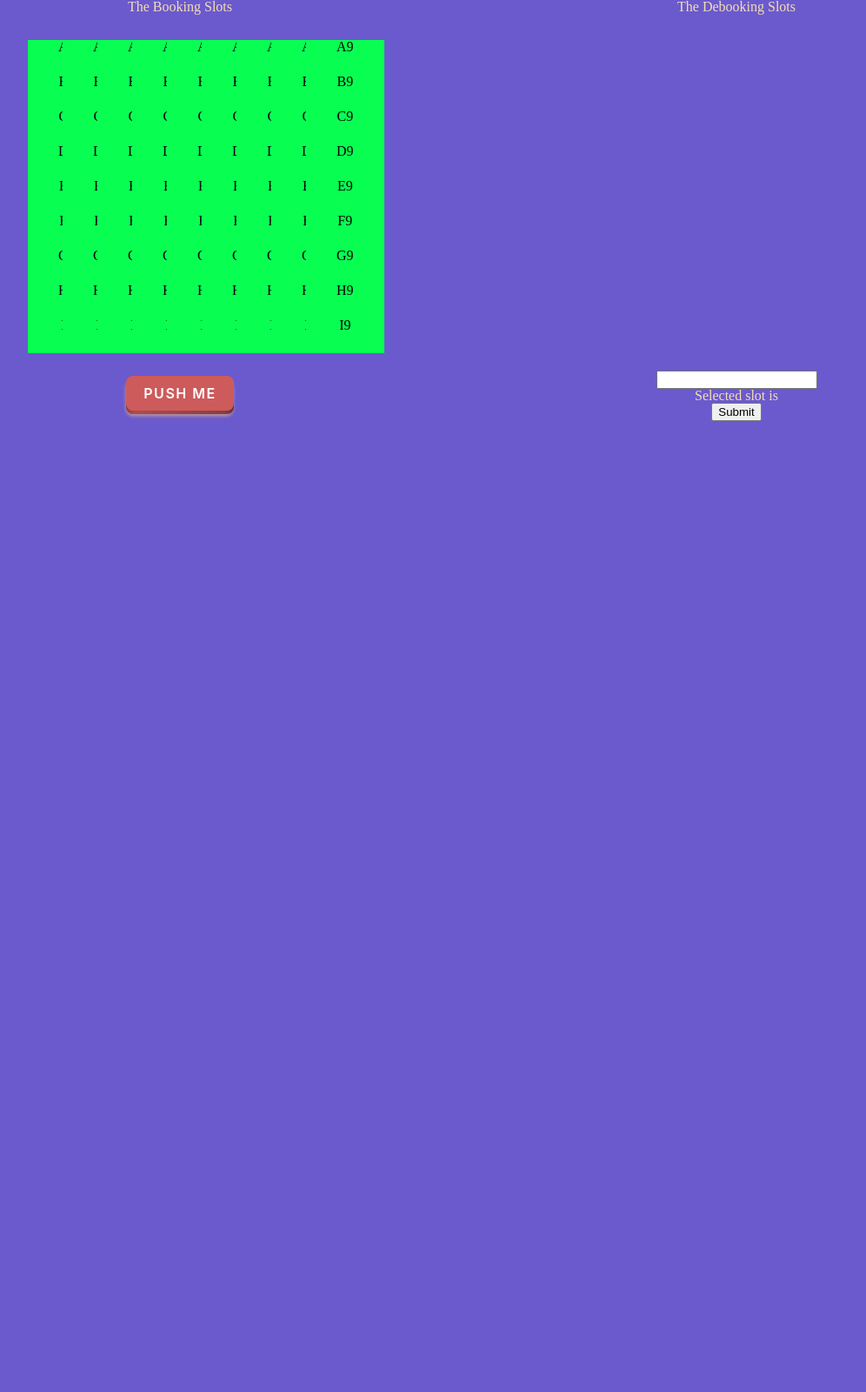
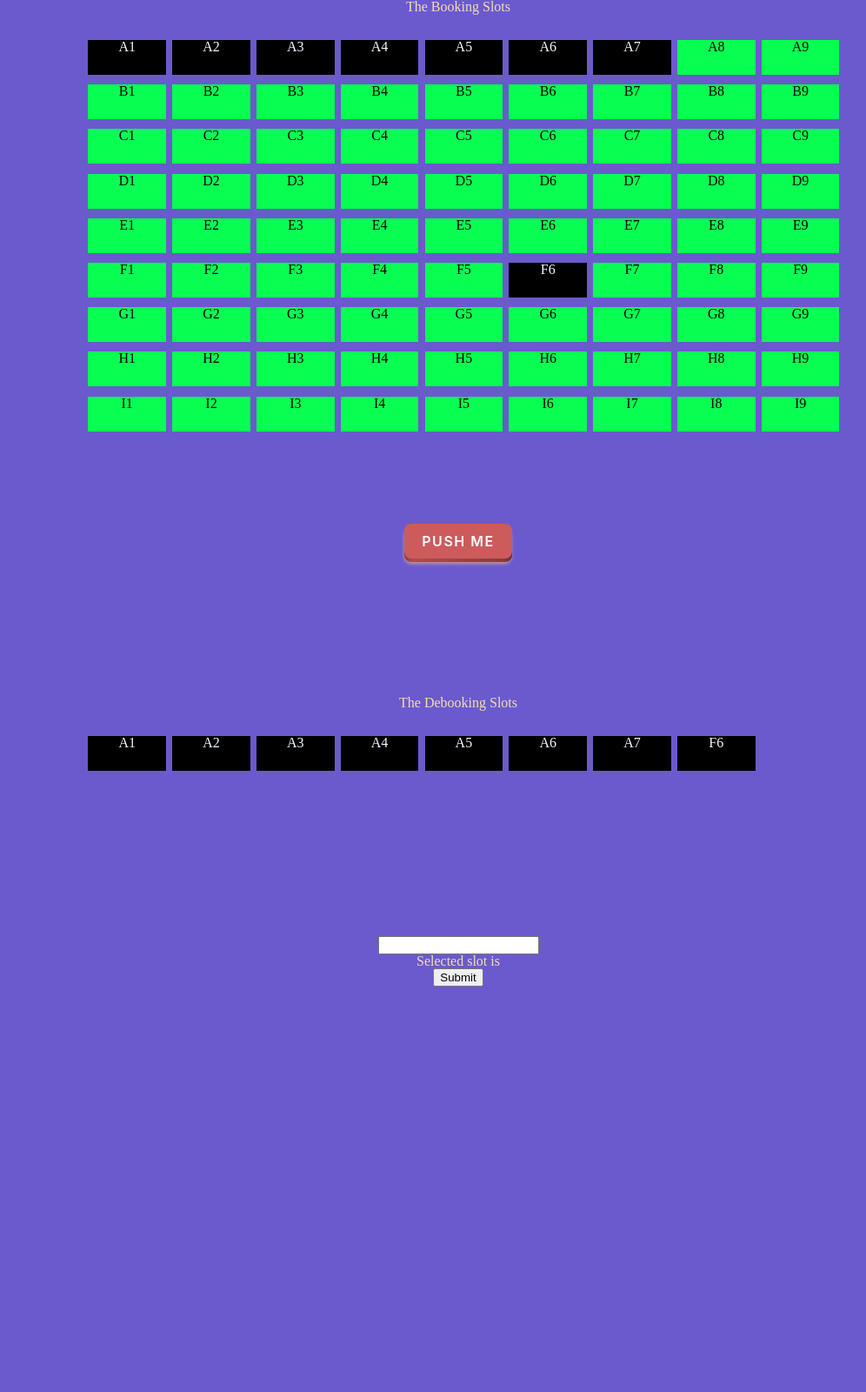
Before and after one commit to codingram2003/smart_parking, a Flask app: page / in a window 1280 px wide. Shown: the part 80-1680 px from the top of the page at 87% size, without its empty margins (113-1109 px from the left). Before the commit the page ends 564 px from the top, so only its background shows below. Run offline with Flask 3, Linux system fonts and the light colour scheme; data that the repository does not hold is empty; some libraries are stand-ins or nearby versions.

Commit message:
prefinal

```diff
--- a/app.py
+++ b/app.py
@@ -1,8 +1,8 @@
 from flask import Flask, render_template, request, url_for, redirect
-from flask_mysqldb import MySQL
+#from flask_mysqldb import MySQL
 app = Flask(__name__)
 
-
+'''
 
 app.config['MYSQL_HOST'] = 'localhost'
 app.config['MYSQL_USER'] = 'root'
@@ -10,6 +10,7 @@ app.config['MYSQL_PASSWORD'] = 'root'
 app.config['MYSQL_DB'] = 'slots'
 
 mysql = MySQL(app)
+'''
 bays = ['A','B','C','D','E','F','G','H','I']
 s= ['1','2','3','4','5','6','7','8','9']
 slots =[]
@@ -20,11 +21,12 @@ print(slots)
 @app.route('/')
 def hello():
 
-    curr= mysql.connection.cursor()
+    '''curr= mysql.connection.cursor()
     booked = curr.execute("SELECT * FROM slots")
     booked = list(curr.fetchall())
     for i in range(len(booked)):
-        booked[i] = booked[i][0]
+        booked[i] = booked[i][0]'''
+    booked = ['A1', 'A2', 'A3', 'A4', 'A5', 'A6', 'A7', 'F6']
 
     return render_template('landing.html', slots=slots, booked = booked, l= len(booked))
 
--- a/static/index.css
+++ b/static/index.css
@@ -53,7 +53,6 @@ table {
 
 .main{
     display: grid;
-    grid-template-columns: 50% 50%;
 }
 
 .slots {
@@ -67,11 +66,9 @@ table {
 .rows {
     padding-top: 30px;
     display: grid;
-    width:60%;
-    margin:0 auto;
-    grid-template-columns: 30px 30px 30px 30px 30px 30px 30px 30px 30px;
-    grid-template-rows: 30px 30px 30px 30px 30px 30px 30px 30px 30px;
-    gap: 10px;
+    grid-template-columns: repeat(9, 6%);
+    grid-template-rows: repeat(9, 6%);
+    gap: 20px;
     text-align: center;
     justify-content: center;
     color: rgb(0, 0, 0);
@@ -96,6 +93,7 @@ table {
 }
 
 .booked {
+  justify-content: center;
     min-height: 5vh;
     min-width: 7vw;
     background-color: rgb(0, 0, 0);
```
Also changed, not shown: 1 other file.
